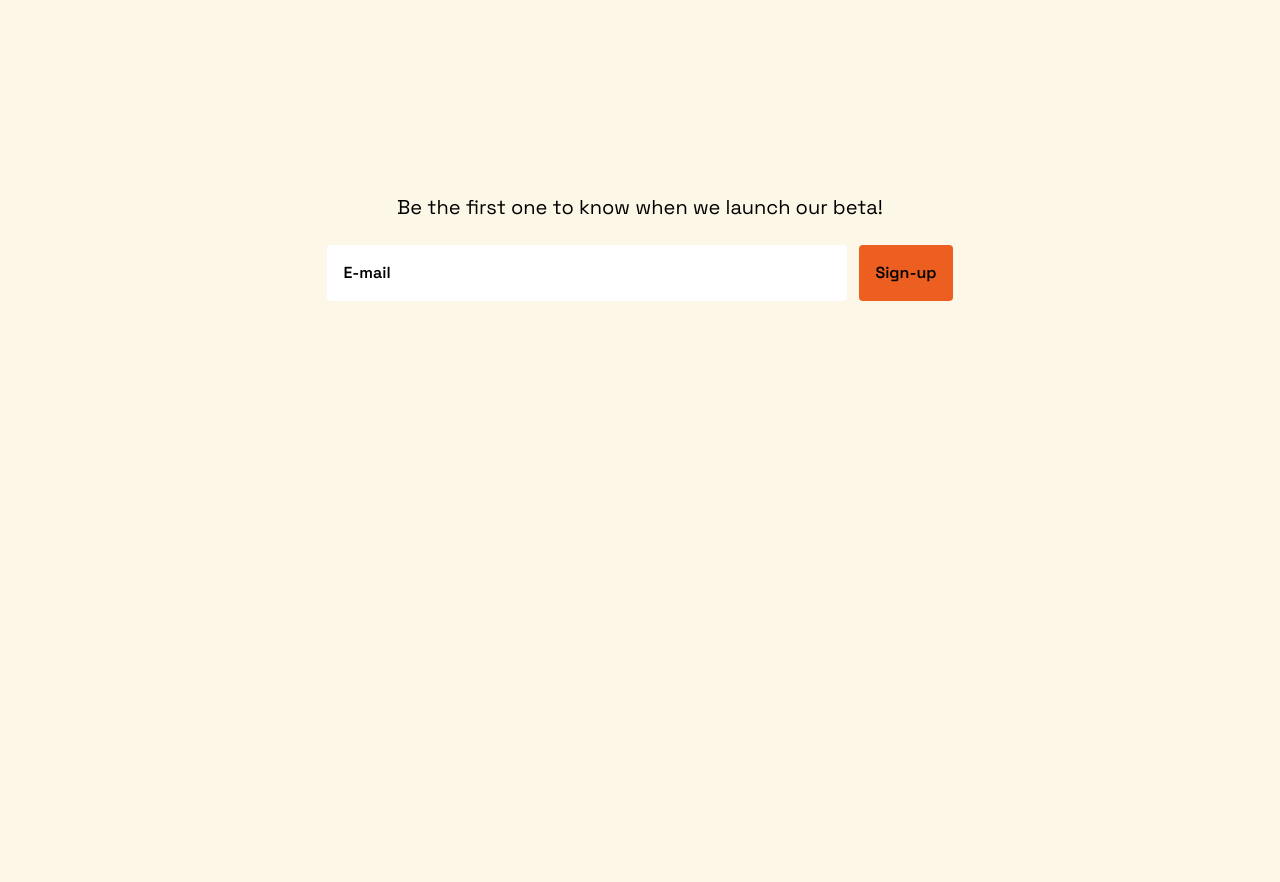
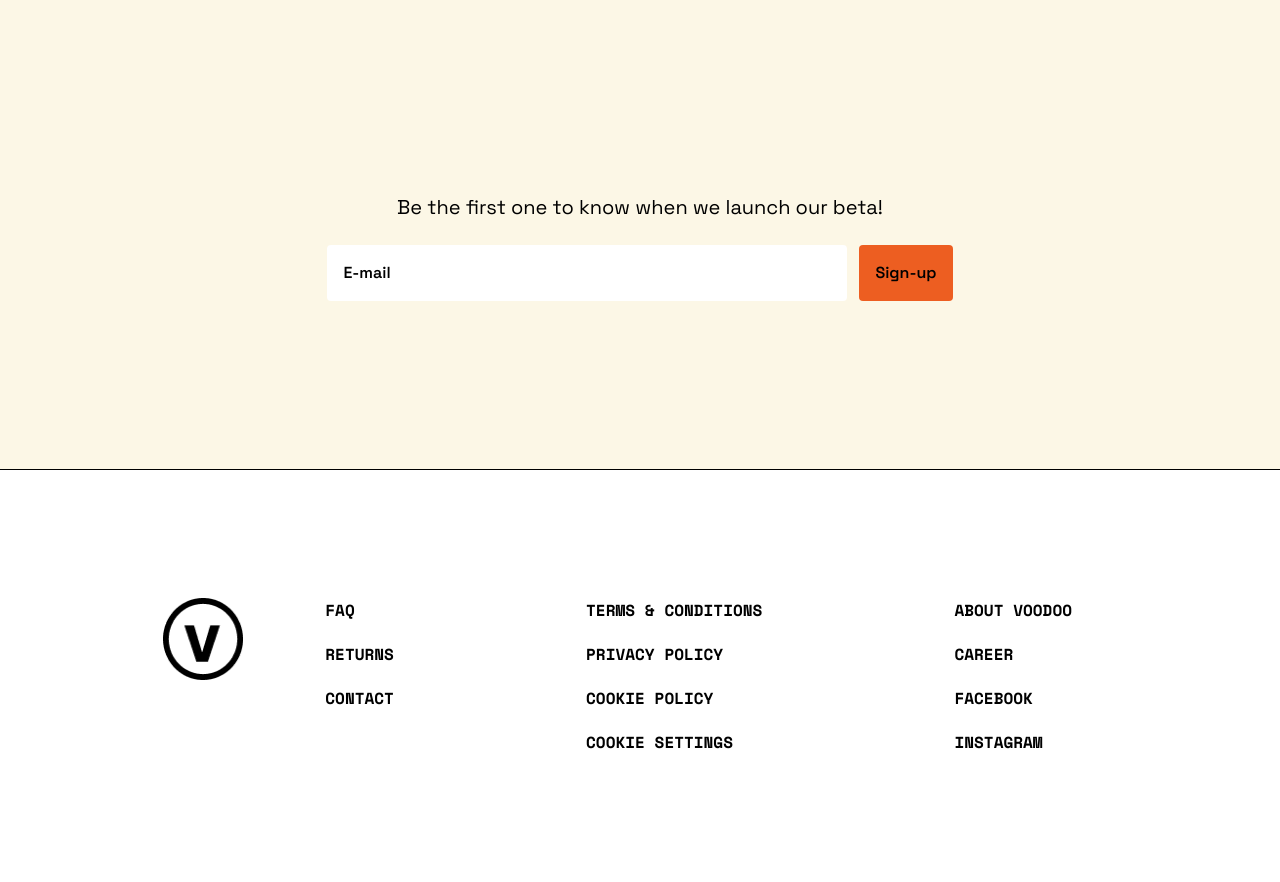
Before and after one commit to SarginKirill/nativeShop, a website: page index.html in a window 1280 px wide. Shown: the part 738-1620 px from the top of the page. Before the commit the page ends 1207 px from the top, so only its background shows below. Drawn offline with nearby package versions, Linux system fonts and the light colour scheme; files whose address does not match are found by name.

Commit message:
footer complete

```diff
--- a/index.html
+++ b/index.html
@@ -15,6 +15,8 @@
     />
 
     <link rel="stylesheet" href="./public/styles.css" />
+
+    <script defer src="./src/script.js"></script>
 
     <title>Native shop</title>
   </head>
@@ -136,5 +138,38 @@
         </div>
       </section>
     </main>
+
+    <footer
+      class="flex flex-col gap-12 font-mono bg-white border-t border-black p-[48px] uppercase md:flex-row-reverse md:p-32 md:justify-between"
+    >
+      <div
+        class="flex flex-col gap-12 md:flex-row md:justify-between md:gap-0 md:w-full lg:mr-20"
+      >
+        <div class="flex flex-col gap-5">
+          <a href="#">FAQ</a>
+          <a href="#">RETURNS</a>
+          <a href="#">CONTACT</a>
+        </div>
+        <div class="flex flex-col gap-5">
+          <a href="#">TERMS & CONDITIONS</a>
+          <a href="#">PRIVACY POLICY</a>
+          <a href="#">COOKIE POLICY</a>
+          <a href="#">COOKIE SETTINGS</a>
+        </div>
+        <div class="flex flex-col gap-5">
+          <a href="#">ABOUT VOODOO</a>
+          <a href="#">CAREER</a>
+          <a href="#">FACEBOOK</a>
+          <a href="#">INSTAGRAM</a>
+        </div>
+      </div>
+      <div class="flex justify-center md:w-1/5">
+        <img
+          class="w-[80px] h-[80px] md:max-w-[82px] md:h-[82px]"
+          src="./assets//_2C.png"
+          alt="logo"
+        />
+      </div>
+    </footer>
   </body>
 </html>
```
Also changed, not shown: public/styles.css, src/script.js (added).
